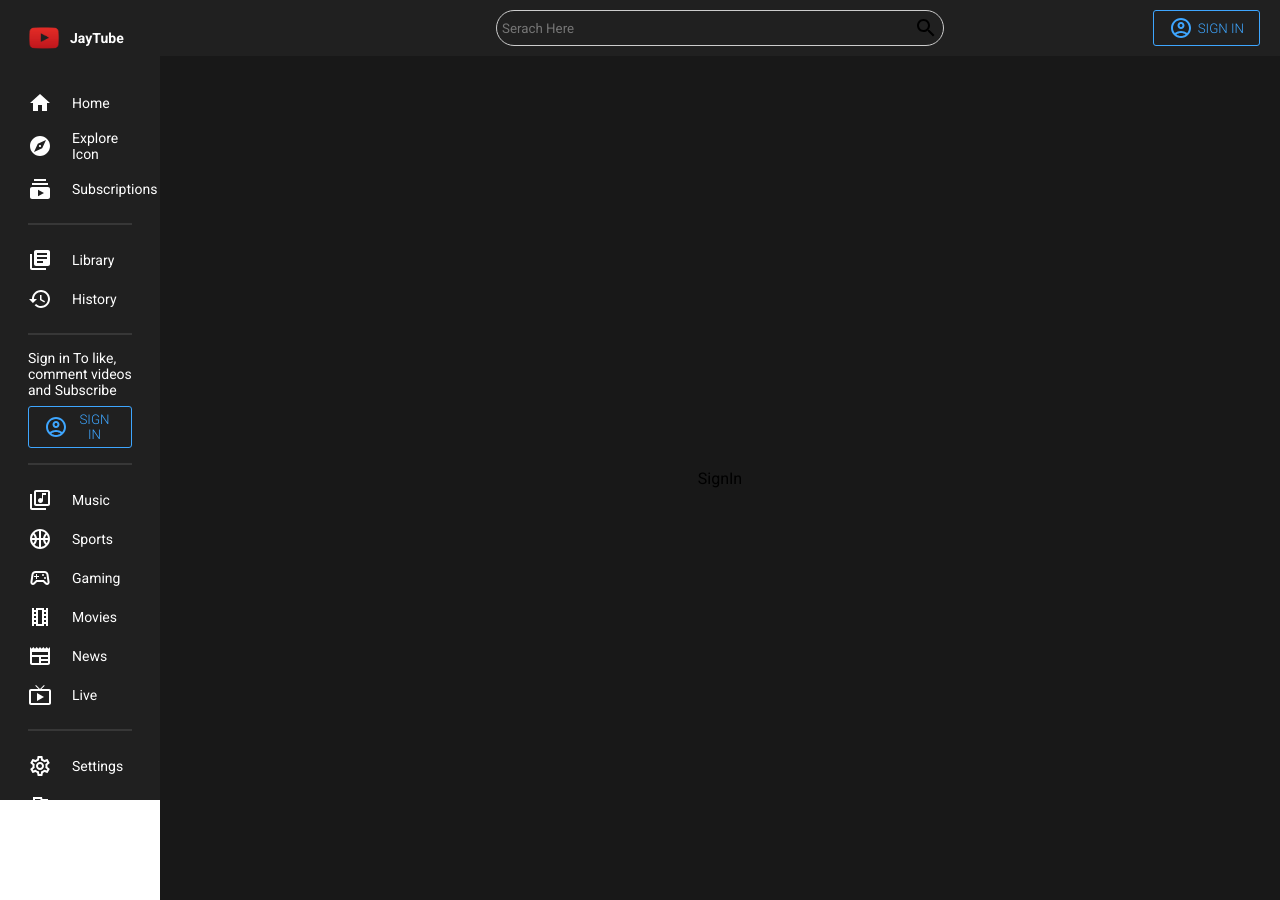
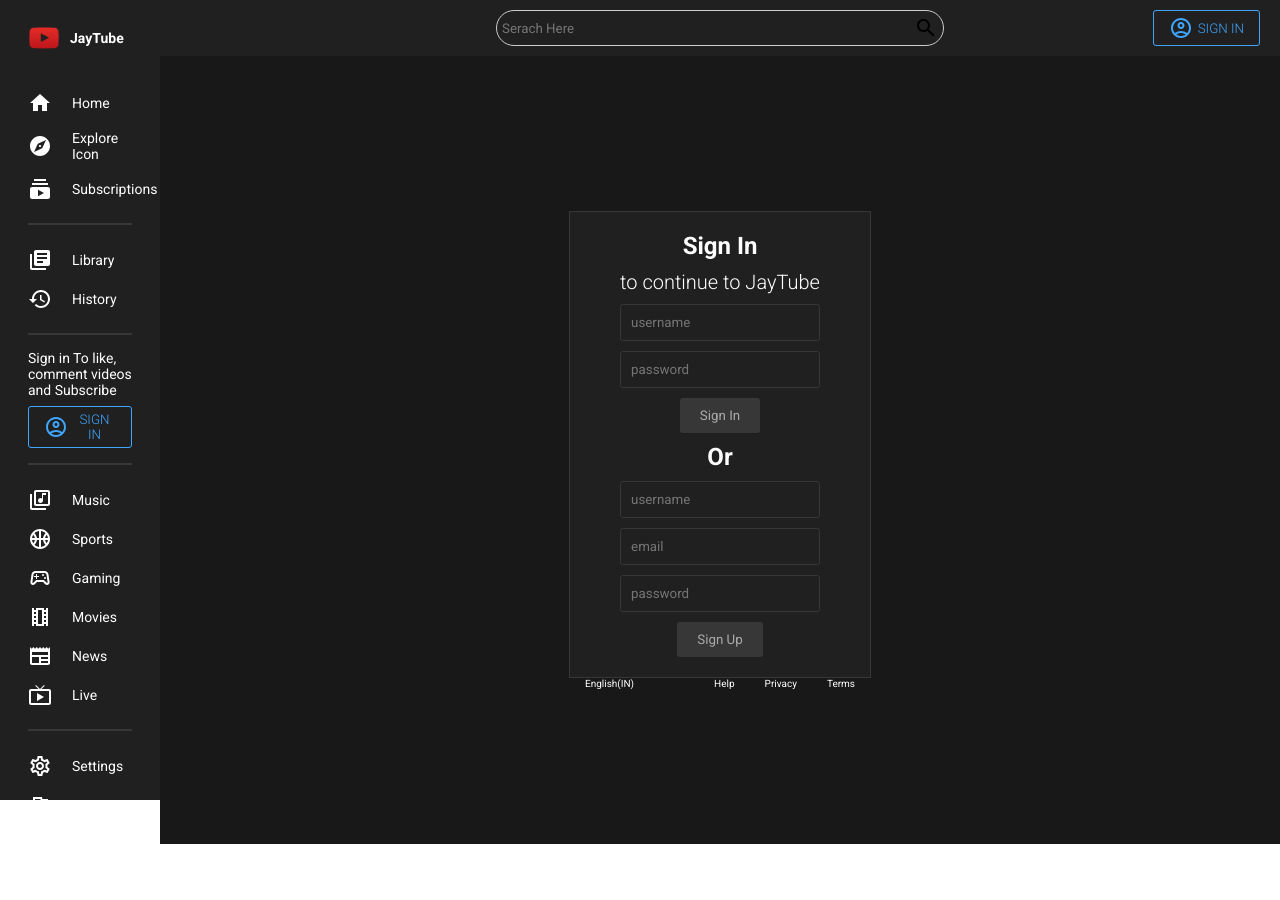
Before and after one commit to iamvermajayant/Youtube_UI, a React (Vite) app: page /signin in a window 1280 px wide. After the commit the page ends 844 px from the top, so only its background shows below. Built offline with nearby package versions, Linux system fonts and the light colour scheme.

Commit message:
adding login component designs

```diff
--- a/src/Pages/SignIn.jsx
+++ b/src/Pages/SignIn.jsx
@@ -1,17 +1,95 @@
+import styledEngineSc from "@mui/styled-engine-sc";
 import styled from "styled-components";
 
 const Container = styled.div`
   display : flex;
   justify-content : center;
   align-items : center;
-  height : 100vh;
+  height : calc(100vh - 56px);
+  color : ${({theme}) => theme.text};
+  flex-direction : column;
 `;
 
-const Wrapper = styled.div``;
+const Wrapper = styled.div`
+  display : flex;
+  align-items : center;
+  flex-direction : column;
+  background-color : ${({theme}) => theme.bgLighter};
+  border : 1px solid ${({theme}) => theme.soft};
+  padding : 20px 50px;
+  gap : 10px;
+
+`;
+
+const Title = styled.h1`
+  font-size : 24px;
+`;
+
+const SubTitle = styled.h2`
+  font-size : 20px;
+  font-weight : 300;
+`;
+
+const Input = styled.input`
+  border : 1px solid ${({theme}) => theme.soft};
+  background-color : transparent;
+  border-radius : 3px;
+  padding : 10px;
+  width : 100%;
+`;
+
+const Button = styled.button`
+  border-radius : 3px;
+  border : none;
+  padding : 10px 20px;
+  font-weight : 400;
+  cursor : pointer;
+  background-color : ${({theme}) => theme.soft};
+  color : ${({theme}) => theme.textSoft};
+`;
+
+const More = styled.div`
+  display : flex;
+  font-size : 10px;
+
+`;
+
+const Links = styled.div`
+  margin-left : 50px;
+
+`;
+
+const Link = styled.span`
+  margin-left : 30px;
+`;
+
+
+
 
 const SignIn = () => {
   return (
-    <Container>SignIn</Container>
+    <Container>
+      <Wrapper>
+        <Title>Sign In</Title>
+        <SubTitle>to continue to JayTube</SubTitle>
+        <Input placeholder = "username"/>
+        <Input type="password" placeholder = "password"/>
+        <Button>Sign In</Button>
+        <Title>Or</Title>
+        <Input placeholder="username"/>
+        <Input placeholder="email"/>
+        <Input type="password" placeholder="password"/>
+        <Button>Sign Up</Button>
+        </Wrapper>
+        <More>
+          English(IN)
+          <Links>
+            <Link>Help</Link>
+            <Link>Privacy</Link>
+            <Link>Terms</Link>
+          </Links>
+        </More>
+    </Container>
   )
 }
 
```
